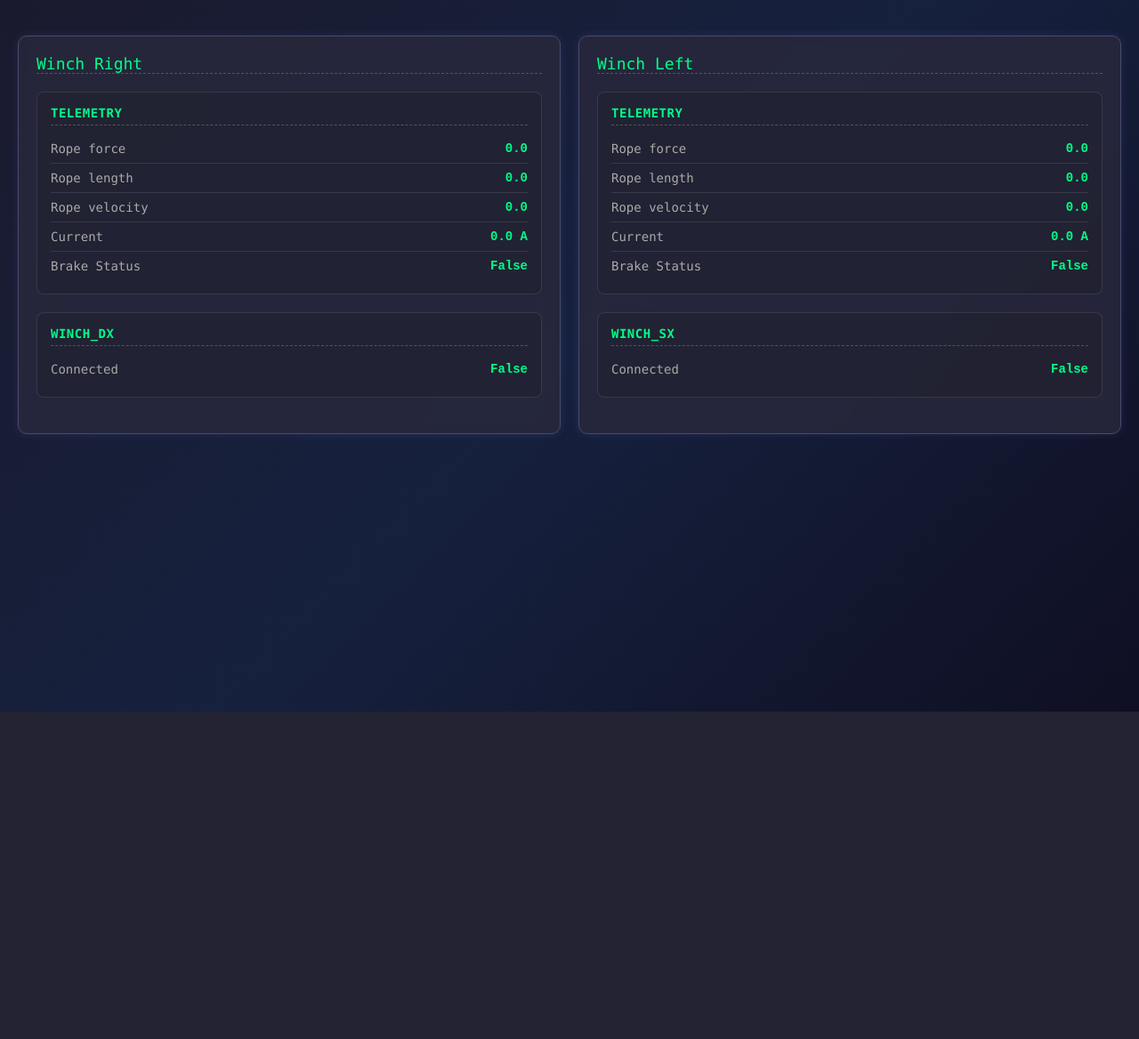
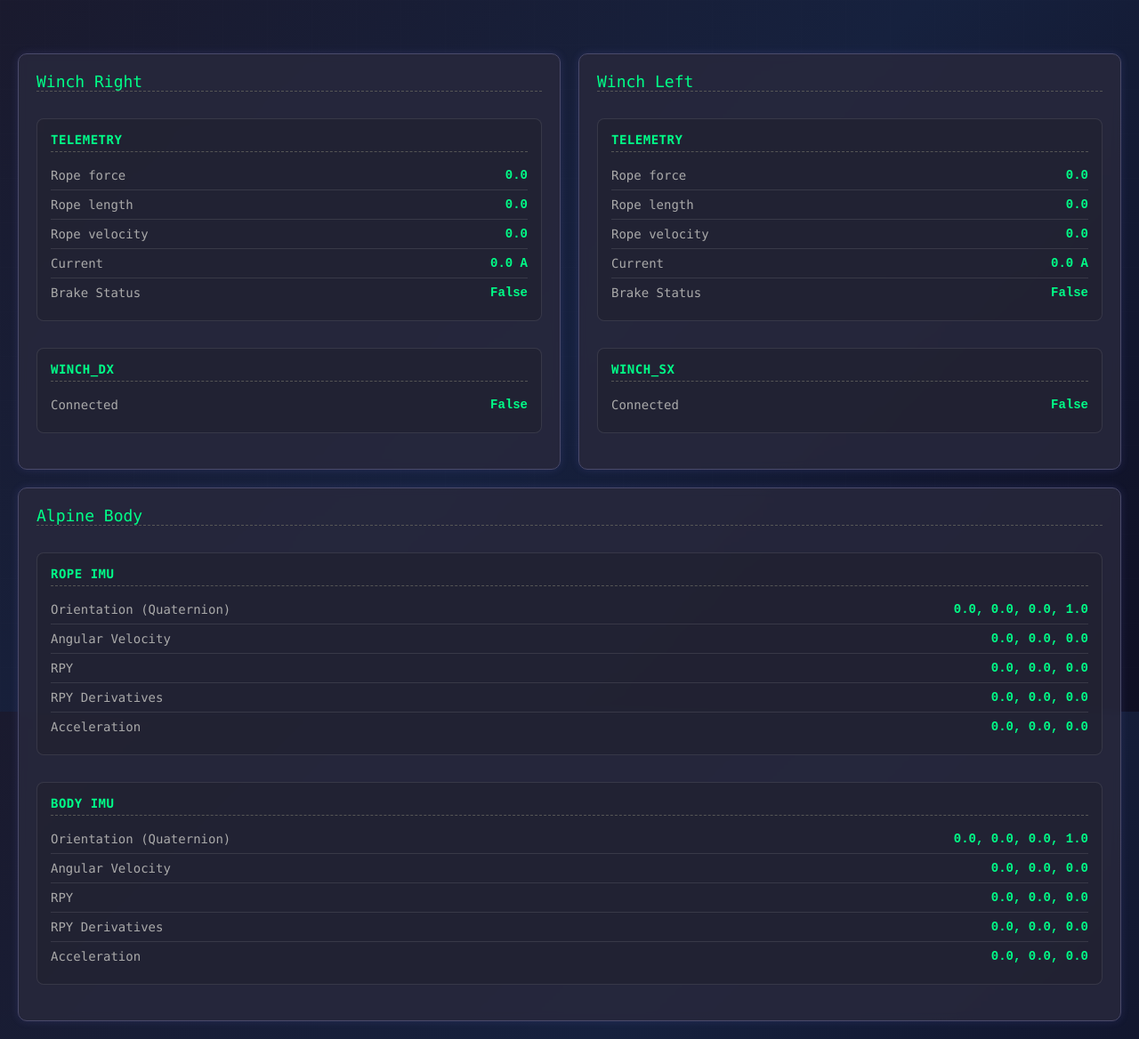
Before and after one commit to RubenMalacarne/webapp_robot_gui, a Flask app: template templates/inspector.html in a window 1280 px wide. Shown: the whole page at 89% size. Before the commit the page ends 800 px from the top, so only its background shows below. Run offline with Flask 3, Linux system fonts and the light colour scheme; the template is opened without the code that fills it, so the values that code supplies are empty; some libraries are stand-ins or nearby versions.

Commit message:
add also alpine robot inside inspector

```diff
--- a/static/css/style.css
+++ b/static/css/style.css
@@ -879,12 +879,12 @@ iframe {
   display: flex;
   gap: 20px;
 }
-
 .data-section {
   background: rgba(40, 40, 60, 0.85);
   border: 1px solid #4a4a6a;
   border-radius: 10px;
   padding: 20px;
+  margin-top: 20px; /* Aggiungi questa riga per lo spazio sopra */
   flex: 1;
   box-shadow: 0 0 10px rgba(100, 100, 200, 0.2);
   backdrop-filter: blur(5px);
@@ -1047,13 +1047,13 @@ iframe {
 }
 
 .data-group {
+  margin-top: 30px;
   margin-bottom: 20px;
   padding: 15px;
   background: rgba(30, 30, 45, 0.5);
   border-radius: 8px;
   border: 1px solid rgba(255, 255, 255, 0.1);
 }
-
 .group-title {
   font-size: 14px;
   color: #00ff88;
--- a/static/js/script_inspector.js
+++ b/static/js/script_inspector.js
@@ -41,6 +41,13 @@ socket.on('winch_telemetry', (data) => {
     if (data.winch_left) {
         updateWinchTelemetry('left', data.winch_left);
     }
+    lastUpdate = Date.now();
+});
+
+// Listener per dati telemetria Alpine Body
+socket.on('alpine_body_telemetry', (data) => {
+    console.log('Ricevuti dati telemetria Alpine Body:', data);
+    updateAlpineBodyTelemetry(data);
     lastUpdate = Date.now();
 });
 
@@ -103,6 +110,82 @@ function updateWinchTelemetry(side, telemetryData) {
     });
 }
 
+function updateAlpineBodyTelemetry(data) {
+    console.log('Aggiornamento Alpine Body telemetry:', data);
+
+    // Aggiorna Rope IMU
+    if (data.rope_imu_orientation) {
+        const element = document.getElementById('rope-imu-orientation');
+        if (element) {
+            element.textContent = `${data.rope_imu_orientation.x.toFixed(3)}, ${data.rope_imu_orientation.y.toFixed(3)}, ${data.rope_imu_orientation.z.toFixed(3)}, ${data.rope_imu_orientation.w.toFixed(3)}`;
+        }
+    }
+
+    if (data.rope_imu_angular_velocity) {
+        const element = document.getElementById('rope-imu-angular-velocity');
+        if (element) {
+            element.textContent = `${data.rope_imu_angular_velocity.x.toFixed(3)}, ${data.rope_imu_angular_velocity.y.toFixed(3)}, ${data.rope_imu_angular_velocity.z.toFixed(3)}`;
+        }
+    }
+
+    if (data.rope_imu_rpy) {
+        const element = document.getElementById('rope-imu-rpy');
+        if (element) {
+            element.textContent = `${data.rope_imu_rpy.x.toFixed(3)}, ${data.rope_imu_rpy.y.toFixed(3)}, ${data.rope_imu_rpy.z.toFixed(3)}`;
+        }
+    }
+
+    if (data.rope_imu_rpy_d) {
+        const element = document.getElementById('rope-imu-rpy-d');
+        if (element) {
+            element.textContent = `${data.rope_imu_rpy_d.x.toFixed(3)}, ${data.rope_imu_rpy_d.y.toFixed(3)}, ${data.rope_imu_rpy_d.z.toFixed(3)}`;
+        }
+    }
+
+    if (data.rope_imu_acceleration) {
+        const element = document.getElementById('rope-imu-acceleration');
+        if (element) {
+            element.textContent = `${data.rope_imu_acceleration.x.toFixed(3)}, ${data.rope_imu_acceleration.y.toFixed(3)}, ${data.rope_imu_acceleration.z.toFixed(3)}`;
+        }
+    }
+
+    // Aggiorna Body IMU
+    if (data.body_imu_orientation) {
+        const element = document.getElementById('body-imu-orientation');
+        if (element) {
+            element.textContent = `${data.body_imu_orientation.x.toFixed(3)}, ${data.body_imu_orientation.y.toFixed(3)}, ${data.body_imu_orientation.z.toFixed(3)}, ${data.body_imu_orientation.w.toFixed(3)}`;
+        }
+    }
+
+    if (data.body_imu_angular_velocity) {
+        const element = document.getElementById('body-imu-angular-velocity');
+        if (element) {
+            element.textContent = `${data.body_imu_angular_velocity.x.toFixed(3)}, ${data.body_imu_angular_velocity.y.toFixed(3)}, ${data.body_imu_angular_velocity.z.toFixed(3)}`;
+        }
+    }
+
+    if (data.body_imu_rpy) {
+        const element = document.getElementById('body-imu-rpy');
+        if (element) {
+            element.textContent = `${data.body_imu_rpy.x.toFixed(3)}, ${data.body_imu_rpy.y.toFixed(3)}, ${data.body_imu_rpy.z.toFixed(3)}`;
+        }
+    }
+
+    if (data.body_imu_rpy_derivatives) {
+        const element = document.getElementById('body-imu-rpy-derivatives');
+        if (element) {
+            element.textContent = `${data.body_imu_rpy_derivatives.x.toFixed(3)}, ${data.body_imu_rpy_derivatives.y.toFixed(3)}, ${data.body_imu_rpy_derivatives.z.toFixed(3)}`;
+        }
+    }
+
+    if (data.body_imu_acceleration) {
+        const element = document.getElementById('body-imu-acceleration');
+        if (element) {
+            element.textContent = `${data.body_imu_acceleration.x.toFixed(3)}, ${data.body_imu_acceleration.y.toFixed(3)}, ${data.body_imu_acceleration.z.toFixed(3)}`;
+        }
+    }
+}
+
 function findSectionByTitle(titleText) {
     const sections = document.querySelectorAll('.data-section');
     for (let section of sections) {
@@ -155,6 +238,7 @@ function requestDataUpdate() {
     });
 }
 
+
 // Inizializzazione
 document.addEventListener('DOMContentLoaded', () => {
     console.log('🔧 Inspector GUI inizializzato');
@@ -179,10 +263,6 @@ document.addEventListener('DOMContentLoaded', () => {
     setTimeout(() => {
         requestDataUpdate();
     }, 1000);
-
-    // Avvia simulazione come fallback
-    setInterval(simulateData, 2000);
-
     // Richiedi aggiornamenti periodici
     setInterval(requestDataUpdate, 3000);
 });
--- a/templates/inspector.html
+++ b/templates/inspector.html
@@ -88,6 +88,61 @@
 
         </div>
       </div>
+
+      <!-- Nuova sezione Alpine Body -->
+      <div class="data-row">
+        <div class="data-section">
+          <div class="data-title">Alpine Body</div>
+
+          <div class="data-group">
+            <div class="group-title">Rope IMU</div>
+            <div class="data-item">
+              <span class="data-label">Orientation (Quaternion)</span>
+              <span class="data-value" id="rope-imu-orientation">0.0, 0.0, 0.0, 1.0</span>
+            </div>
+            <div class="data-item">
+              <span class="data-label">Angular Velocity</span>
+              <span class="data-value" id="rope-imu-angular-velocity">0.0, 0.0, 0.0</span>
+            </div>
+            <div class="data-item">
+              <span class="data-label">RPY</span>
+              <span class="data-value" id="rope-imu-rpy">0.0, 0.0, 0.0</span>
+            </div>
+            <div class="data-item">
+              <span class="data-label">RPY Derivatives</span>
+              <span class="data-value" id="rope-imu-rpy-d">0.0, 0.0, 0.0</span>
+            </div>
+            <div class="data-item">
+              <span class="data-label">Acceleration</span>
+              <span class="data-value" id="rope-imu-acceleration">0.0, 0.0, 0.0</span>
+            </div>
+          </div>
+
+          <div class="data-group">
+            <div class="group-title">Body IMU</div>
+            <div class="data-item">
+              <span class="data-label">Orientation (Quaternion)</span>
+              <span class="data-value" id="body-imu-orientation">0.0, 0.0, 0.0, 1.0</span>
+            </div>
+            <div class="data-item">
+              <span class="data-label">Angular Velocity</span>
+              <span class="data-value" id="body-imu-angular-velocity">0.0, 0.0, 0.0</span>
+            </div>
+            <div class="data-item">
+              <span class="data-label">RPY</span>
+              <span class="data-value" id="body-imu-rpy">0.0, 0.0, 0.0</span>
+            </div>
+            <div class="data-item">
+              <span class="data-label">RPY Derivatives</span>
+              <span class="data-value" id="body-imu-rpy-derivatives">0.0, 0.0, 0.0</span>
+            </div>
+            <div class="data-item">
+              <span class="data-label">Acceleration</span>
+              <span class="data-value" id="body-imu-acceleration">0.0, 0.0, 0.0</span>
+            </div>
+          </div>
+        </div>
+      </div>
     </div>
 
     </div>
```
Also changed, not shown: routes/handler_inspector.py (+15 -0 lines), test_ros2_socket/ros2_socektio_inspector.py (+83 -0 lines).
